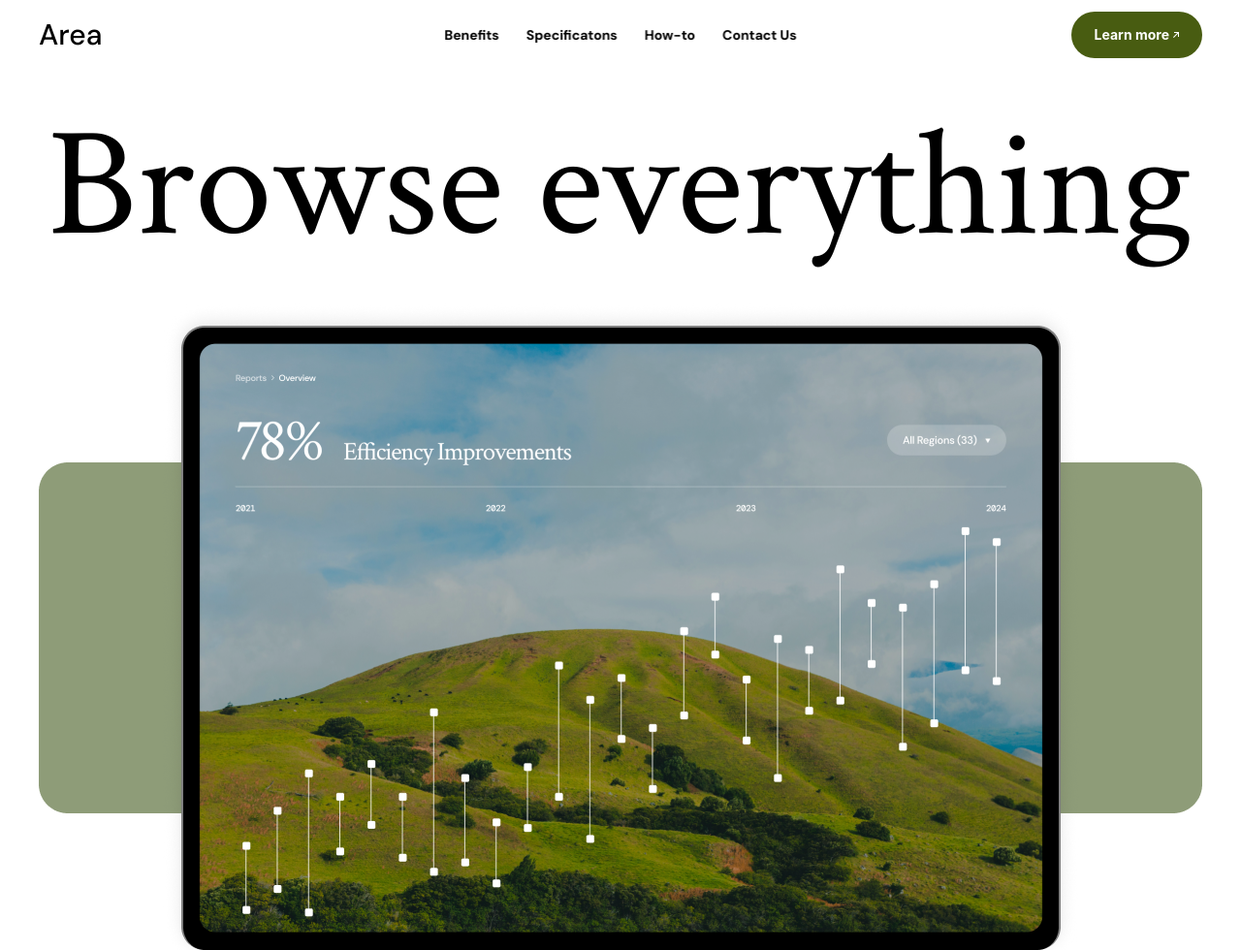
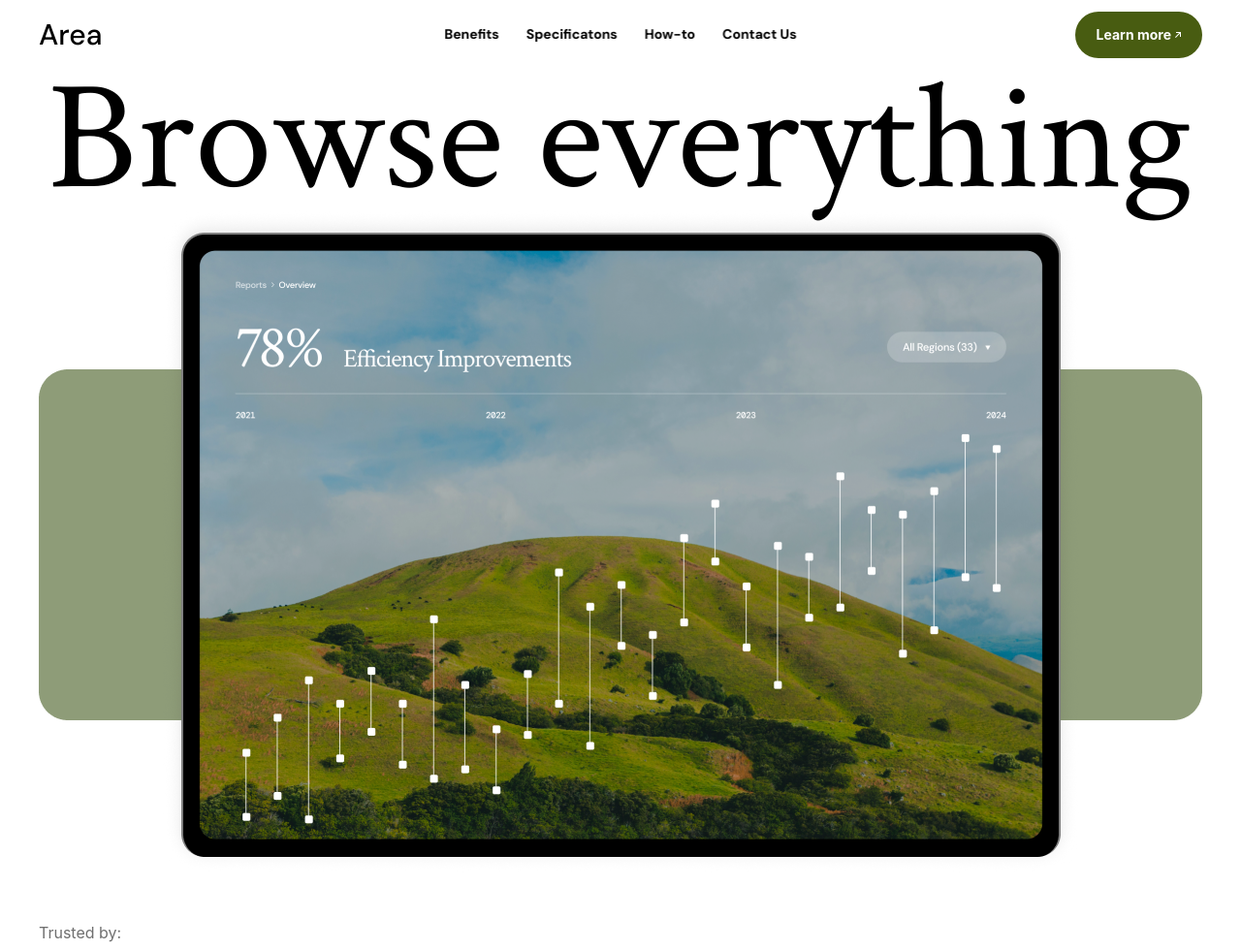
Before and after one commit to Bila-sowa/Area, a website built with Vite: page index.html in a window 1280 px wide. Shown: the top 980 px of the page at 97% size. Built offline with nearby package versions, Linux system fonts and the light colour scheme; a web font is replaced by a local one.

Commit message:
fix bugs

```diff
--- a/index.html
+++ b/index.html
@@ -11,14 +11,14 @@
 <body class="bg-white mx-10">
     <header class="h-fit">
         <div class="relative h-18 flex justify-between items-center">
-            <a href="#" class="font-DM-sans font-medium text-3xl tracking-[-5%] line-[5%] leading-[120%]">Area</a>
+            <a href="#" class="font-DM-sans font-medium text-3xl tracking-[-5%] leading-[120%]">Area</a>
             <nav class="fixed left-1/2 -translate-x-1/2 z-10 backdrop-blur-xl rounded-[30px] px-6 py-4 flex gap-7">
-                <a href="#" class="font-DM-sans font-bold text-sm tracking-[-2.5%] transition duration-500 hover:text-accent-5">Benefits</a>
-                <a href="#" class="font-DM-sans font-bold text-sm tracking-[-2.5%] transition duration-500 hover:text-accent-5">Specificatons</a>
-                <a href="#" class="font-DM-sans font-bold text-sm tracking-[-2.5%] transition duration-500 hover:text-accent-5">How-to</a>
-                <a href="#" class="font-DM-sans font-bold text-sm tracking-[-2.5%] transition duration-500 hover:text-accent-5">Contact Us</a>
+                <a href="#" class="font-DM-sans font-bold text-sm tracking-[-2.5%] leading-[1.4] transition duration-500 hover:text-accent-5">Benefits</a>
+                <a href="#" class="font-DM-sans font-bold text-sm tracking-[-2.5%] leading-[1.4] transition duration-500 hover:text-accent-5">Specificatons</a>
+                <a href="#" class="font-DM-sans font-bold text-sm tracking-[-2.5%] leading-[1.4] transition duration-500 hover:text-accent-5">How-to</a>
+                <a href="#" class="font-DM-sans font-bold text-sm tracking-[-2.5%] leading-[1.4] transition duration-500 hover:text-accent-5">Contact Us</a>
             </nav>
-            <a href="#" class="bg-accent-1 leading-4 tracking-[-2.5%] font-bold text-white px-6 py-4 rounded-full text-sm flex gap-1 items-center transition duration-300 hover:bg-accent-3 hover:items-start">
+            <a href="#" class="bg-accent-1 tracking-[-2.5%] leading-[1.4] font-bold text-white px-[22px] py-[14px] rounded-full text-sm flex gap-1 items-center transition duration-300 hover:bg-accent-3 hover:items-start">
                 Learn more
                 <svg aria-hidden="true" width="6" height="7" viewBox="0 0 6 7" fill="none" xmlns="http://www.w3.org/2000/svg">
                     <path d="M5.01037 4.9934V1.05184L5.64939 1.09142L0.735155 6.01131L0 5.27615L4.91423 0.361923L4.96513 1.00094H1.0066V0L6 0.0113101V4.9934H5.01037Z" fill="white"/>
@@ -26,7 +26,7 @@
             </a>
         </div>
         <div class="flex items-center flex-col" data-reveal>
-            <h1 class="font-crimson-text text-[160px]">Browse everything</h1>
+            <h1 class="font-crimson-text text-[160px] tracking-[-4.25%] leading-[0.9]">Browse everything</h1>
             <img class="select-none hidden xl:block" src="./src/images/desktop.png" data-reveal-banner>
             <img class="select-none hidden md:block xl:hidden" src="./src/images/tablet.png" data-reveal-banner>
             <img class="select-none block md:hidden" src="./src/images/mobile.png" data-reveal-banner>
```
